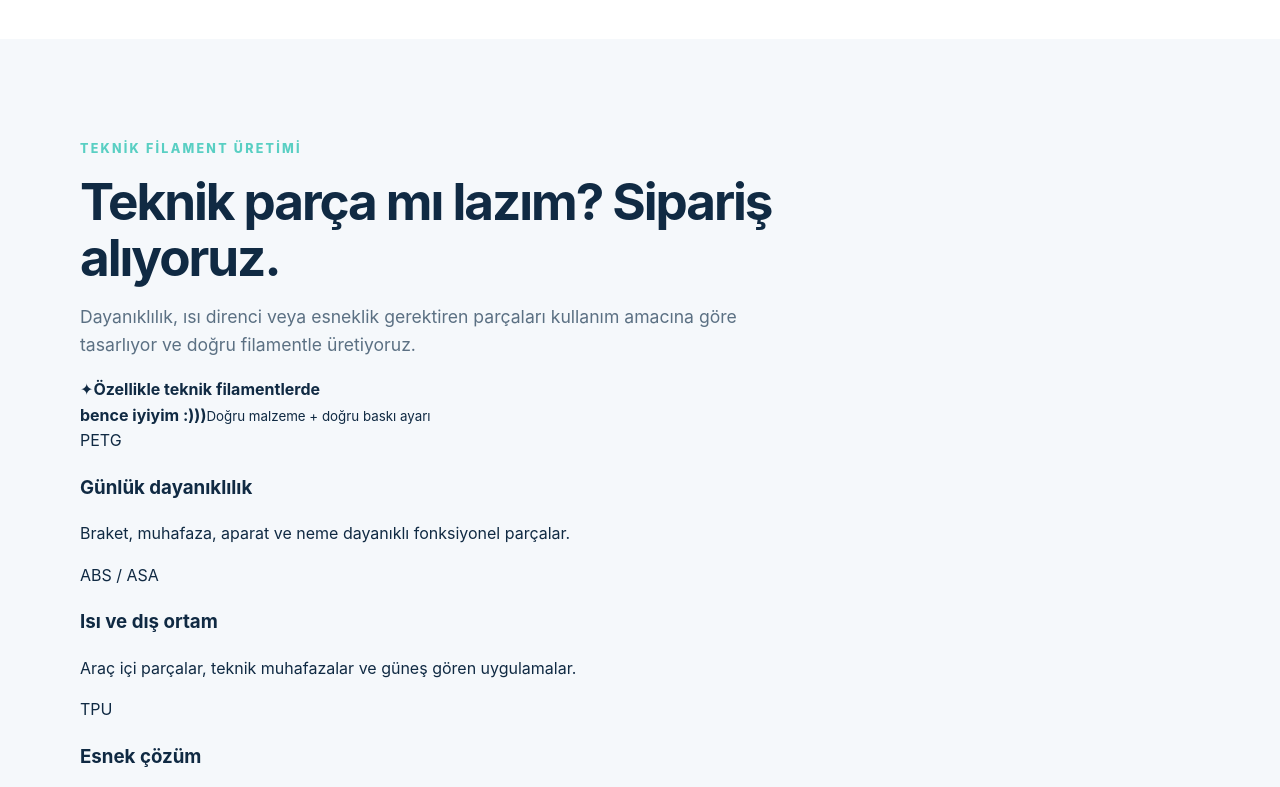
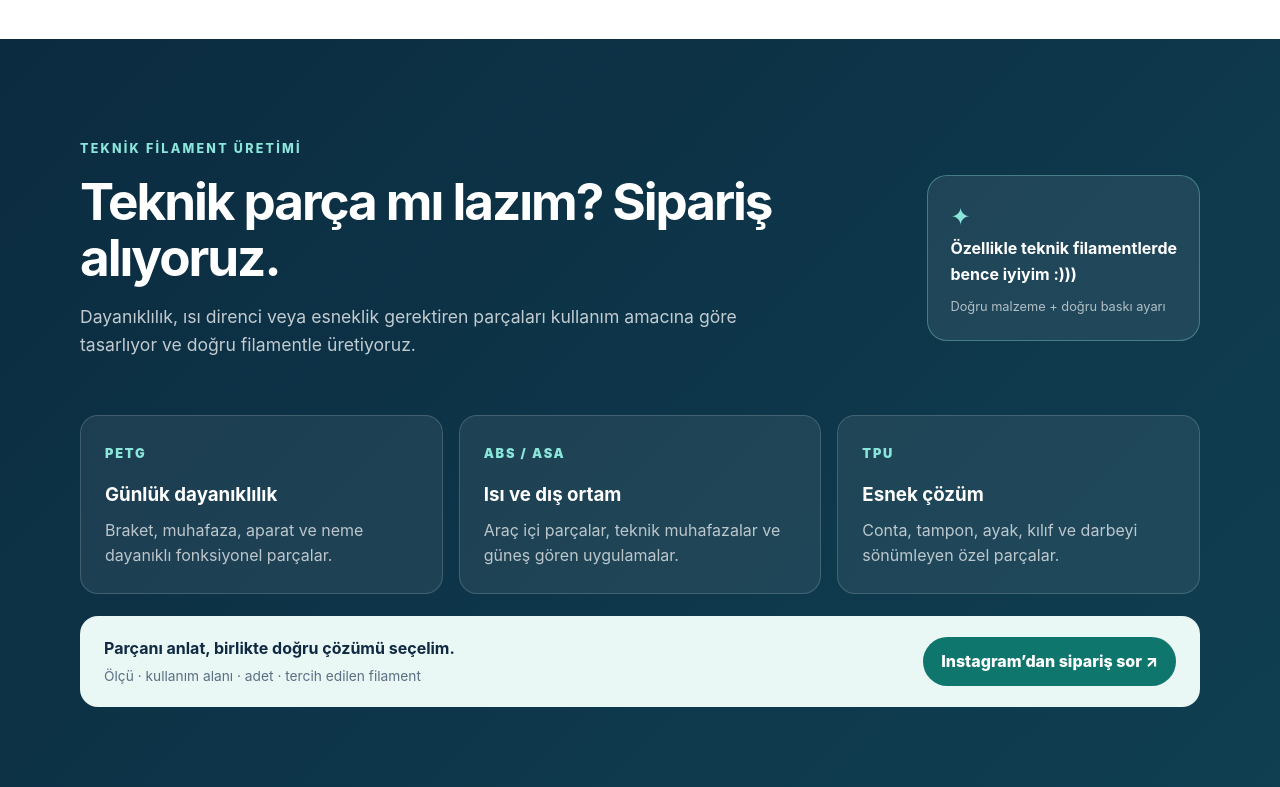
Before and after one commit to dedes-3d/dedes-3d, a plain HTML site: page index.html in a window 1280 px wide. Shown: the part 3920-4707 px from the top of the page. Drawn offline with Linux system fonts and the light colour scheme.

Commit message:
Teknik filament sipariş bölümünü ekle

```diff
--- a/style.css
+++ b/style.css
@@ -79,6 +79,23 @@ td:not(:first-child) { color: var(--muted); }
 .layer-use { margin-top: auto; padding-top: 16px; color: var(--teal-dark); font-size: .76rem; font-weight: 800; text-transform: uppercase; }
 .featured-layer { border-color: var(--teal); background: #e9f7f5; box-shadow: 0 10px 22px rgba(15,118,110,.12); }
 .layer-tip { margin-top: 22px; padding: 17px 20px; border-left: 4px solid var(--teal); color: var(--muted); background: #eef5f7; }
+.technical-orders { color: var(--white); background: linear-gradient(135deg, #0b2b40, #103f52); }
+.technical-orders .eyebrow { color: #8ae6db; }
+.technical-orders .section-lead { color: rgba(255,255,255,.75); }
+.technical-intro { display: flex; align-items: center; justify-content: space-between; gap: 40px; }
+.confidence-note { min-width: 260px; padding: 22px; border: 1px solid rgba(138,230,219,.35); border-radius: 20px; background: rgba(255,255,255,.08); }
+.confidence-note span { display: block; color: #8ae6db; font-size: 1.5rem; }
+.confidence-note strong, .confidence-note small { display: block; }
+.confidence-note small { margin-top: 10px; color: rgba(255,255,255,.65); font-size: .8rem; }
+.material-grid { display: grid; grid-template-columns: repeat(3, 1fr); gap: 16px; margin-top: 38px; }
+.material-card { padding: 24px; border: 1px solid rgba(255,255,255,.16); border-radius: 18px; background: rgba(255,255,255,.07); }
+.material-name { color: #8ae6db; font-size: .8rem; font-weight: 900; letter-spacing: .14em; }
+.material-card h3 { margin: 14px 0 8px; }
+.material-card p { margin: 0; color: rgba(255,255,255,.7); }
+.order-strip { display: flex; align-items: center; justify-content: space-between; gap: 20px; margin-top: 22px; padding: 20px 24px; border-radius: 18px; background: #e9f7f5; color: var(--ink); }
+.order-strip strong, .order-strip span { display: block; }
+.order-strip span { margin-top: 4px; color: var(--muted); font-size: .86rem; }
+.order-button { flex-shrink: 0; padding: 12px 18px; color: var(--white); background: var(--teal); border-radius: 999px; font-weight: 800; text-decoration: none; }
 @media (max-width: 980px) { .layer-grid { grid-template-columns: repeat(3, 1fr); } }
 @media (max-width: 840px) { .printer-grid, .profile-notes { grid-template-columns: 1fr; } }
-@media (max-width: 720px) { .hero { min-height: 560px; } .hero-content { padding-top: 100px; } .cards, .layer-grid { grid-template-columns: 1fr; } .footer { flex-direction: column; } .nav { flex-wrap: wrap; gap: 12px; } .nav-link { font-size: .9rem; } .button-outline { margin: 10px 0 0; } .social-cta-inner { align-items: flex-start; flex-direction: column; } .social-button { width: 100%; min-width: 0; } }
+@media (max-width: 720px) { .hero { min-height: 560px; } .hero-content { padding-top: 100px; } .cards, .layer-grid, .material-grid { grid-template-columns: 1fr; } .footer { flex-direction: column; } .nav { flex-wrap: wrap; gap: 12px; } .nav-link { font-size: .9rem; } .button-outline { margin: 10px 0 0; } .social-cta-inner, .technical-intro, .order-strip { align-items: flex-start; flex-direction: column; } .social-button, .order-button { width: 100%; min-width: 0; text-align: center; } }
```
